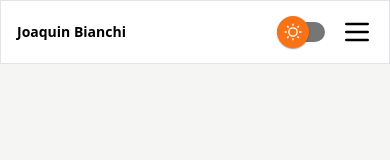
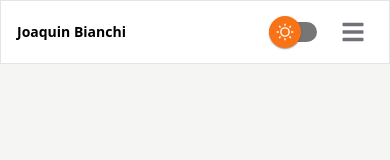
Before and after one commit to Joaquin-Bianchi/Portfolio-Joaquin-Bianchi, a Next.js app: page / in a window 390 px wide. Shown: the top 160 px of the page. Built offline with nearby package versions, Linux system fonts and the light colour scheme; a web font is replaced by a local one; what @midudev/tailwind-animations would draw is missing.

Commit message:
Update NavMobile

```diff
--- a/src/components/NavbarMobile.jsx
+++ b/src/components/NavbarMobile.jsx
@@ -1,4 +1,11 @@
 import React, { useState } from "react";
+import {
+  FaBars,
+  FaTimes,
+  FaGithub,
+  FaLinkedin,
+  FaEnvelope,
+} from "react-icons/fa";
 import ButtonDarkMode from "./buttons/ButtonDarkMode";
 
 function NavbarMobile() {
@@ -12,94 +19,109 @@ function NavbarMobile() {
     setIsMenuOpen(false);
   };
 
+  const menuItems = [
+    { href: "#", label: "Inicio" },
+    { href: "#projects", label: "Proyectos" },
+    { href: "#contact", label: "Contacto" },
+  ];
+
+  const socialLinks = [
+    {
+      href: "https://github.com/joaquin-bianchi",
+      icon: FaGithub,
+      label: "GitHub",
+    },
+    {
+      href: "https://linkedin.com/in/joaquin-bianchi-dev",
+      icon: FaLinkedin,
+      label: "LinkedIn",
+    },
+    {
+      href: "mailto:your.joaqobianchi13@gmail.com",
+      icon: FaEnvelope,
+      label: "Email",
+    },
+  ];
+
   return (
-    <header className="bg-white sticky dark:bg-zinc-800 md:hidden top-0 z-50 ">
-      <div className="mx-auto flex h-16 border dark:border-zinc-900 border-zinc-200 items-center gap-8 px-4 sm:px-6 lg:px-8 relative">
-        <a className="text-black" href="/">
+    <header className="bg-white sticky dark:bg-zinc-800 md:hidden top-0 z-50">
+      <div className="mx-auto flex h-16 border dark:border-zinc-700 border-zinc-200 items-center justify-between px-4 sm:px-6 lg:px-8 relative">
+        <a className="text-black dark:text-white" href="/">
           <span className="sr-only">Home</span>
-          <h2 className="font-bold text-sm dark:text-white">
-            {" "}
-            Joaquin Bianchi
-          </h2>
+          <h2 className="font-bold text-sm"> Joaquin Bianchi</h2>
         </a>
 
-        <div className="flex flex-1 items-center justify-end md:justify-between">
-          <nav
-            className={`absolute top-16 left-0 animate-fade-in-down duration-0  font-Montserrat bg-white uppercase dark:bg-zinc-800 md:hidden ${
-              isMenuOpen ? "block" : "hidden"
-            } z-10 w-full`}
+        <div className="flex items-center gap-4">
+          <ButtonDarkMode />
+          <button
+            className="rounded-full p-2 text-zinc-500 transition-colors hover:bg-zinc-100 dark:text-zinc-400 dark:hover:bg-zinc-700"
+            onClick={toggleMenu}
+            aria-label="Toggle menu"
           >
-            <ul className="flex   dark:bg-zinc-800 dark:text-white  dark:backdrop-filter dark:backdrop-blur-3xl  dark:bg-opacity-[0.87] bg-white rounded-full flex-col mb-5 mt-3 items-center gap-6 text-sm">
-              <li>
+            {isMenuOpen ? (
+              <FaTimes className="h-6 w-6" />
+            ) : (
+              <FaBars className="h-6 w-6" />
+            )}
+          </button>
+        </div>
+      </div>
+
+      <nav
+        className={`absolute top-16 left-0 w-full bg-white dark:bg-zinc-800 shadow-lg transition-all duration-300 ease-in-out ${
+          isMenuOpen ? "max-h-96 opacity-100" : "max-h-0 opacity-0"
+        } overflow-hidden`}
+      >
+        <div className="px-4 py-6 sm:px-6 lg:px-8">
+          <ul className="grid grid-cols-2 gap-4 mb-6">
+            {menuItems.map((item, index) => (
+              <li
+                key={item.href}
+                className={`transform transition-all duration-300 ease-in-out ${
+                  isMenuOpen
+                    ? "translate-x-0 opacity-100"
+                    : "-translate-x-4 opacity-0"
+                }`}
+                style={{ transitionDelay: `${index * 50}ms` }}
+              >
                 <a
-                  href="#"
-                  className="text-sm  transition duration-300 ease-out hover:text-orange-500"
+                  href={item.href}
+                  className="block text-sm font-medium text-zinc-800 transition-colors hover:text-orange-500 dark:text-zinc-200 dark:hover:text-orange-400 p-2 rounded-md hover:bg-zinc-100 dark:hover:bg-zinc-700"
                   onClick={closeMenu}
                 >
-                  Inicio
+                  {item.label}
                 </a>
               </li>
-
-              <li>
+            ))}
+          </ul>
+          <div className="border-t border-zinc-200 dark:border-zinc-700 pt-4">
+            {/* <h3 className="text-sm font-semibold text-center text-zinc-800 dark:text-zinc-200 mb-2">
+              Contacto
+            </h3> */}
+            <div className="flex justify-center space-x-4">
+              {socialLinks.map((link, index) => (
                 <a
-                  href="#projects"
-                  className="text-sm   transition duration-300 ease-out hover:text-orange-500"
-                  onClick={closeMenu}
+                  key={link.href}
+                  href={link.href}
+                  className={`text-zinc-500 uppercase hover:text-orange-500 dark:text-zinc-400 dark:hover:text-orange-400 transition-all duration-300 ease-in-out ${
+                    isMenuOpen
+                      ? "translate-y-0 opacity-100"
+                      : "translate-y-4 opacity-0"
+                  }`}
+                  style={{
+                    transitionDelay: `${(menuItems.length + index) * 50}ms`,
+                  }}
+                  target="_blank"
+                  rel="noopener noreferrer"
+                  aria-label={link.label}
                 >
-                  Proyectos
+                  <link.icon className="h-6 w-6" />
                 </a>
-              </li>
-
-              <li>
-                <a
-                  href="#skills"
-                  className="text-sm   transition duration-300 ease-out hover:text-orange-500"
-                  onClick={closeMenu}
-                >
-                  Skills
-                </a>
-              </li>
-
-              <li>
-                <a
-                  href="#contact"
-                  className="text-sm   transition duration-300 ease-out hover:text-orange-500"
-                  onClick={closeMenu}
-                >
-                  Contacto
-                </a>
-              </li>
-            </ul>
-          </nav>
-
-          <div className="flex items-center gap-4">
-            <div className="sm:flex sm:gap-4">
-              <ButtonDarkMode />
+              ))}
             </div>
-
-            <button
-              className="block rounded bg-gray-0 p-5.5 dark:text-white dark:hover:text-orange-500 text-black transition hover:text-gray-700/75 md:hidden"
-              onClick={toggleMenu}
-            >
-              <span className="sr-only">Toggle menu</span>
-              <svg
-                xmlns="http://www.w3.org/2000/svg"
-                className="h-8 w-8"
-                fill="none"
-                viewBox="0 0 24 24"
-                stroke="currentColor"
-                strokeWidth="2"
-              >
-                <path
-                  strokeLinecap="round"
-                  strokeLinejoin="round"
-                  d="M4 6h16M4 12h16M4 18h16"
-                />
-              </svg>
-            </button>
           </div>
         </div>
-      </div>
+      </nav>
     </header>
   );
 }
```
